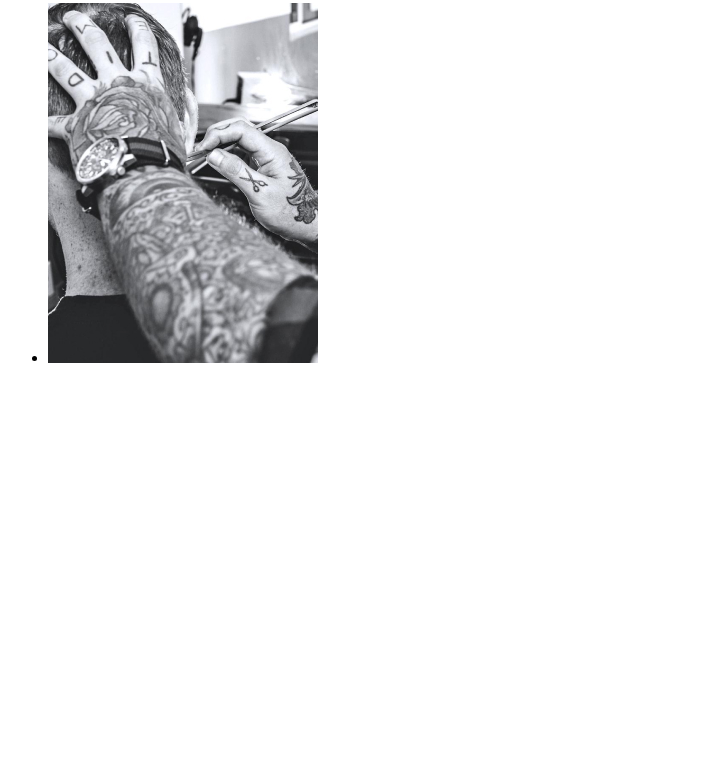
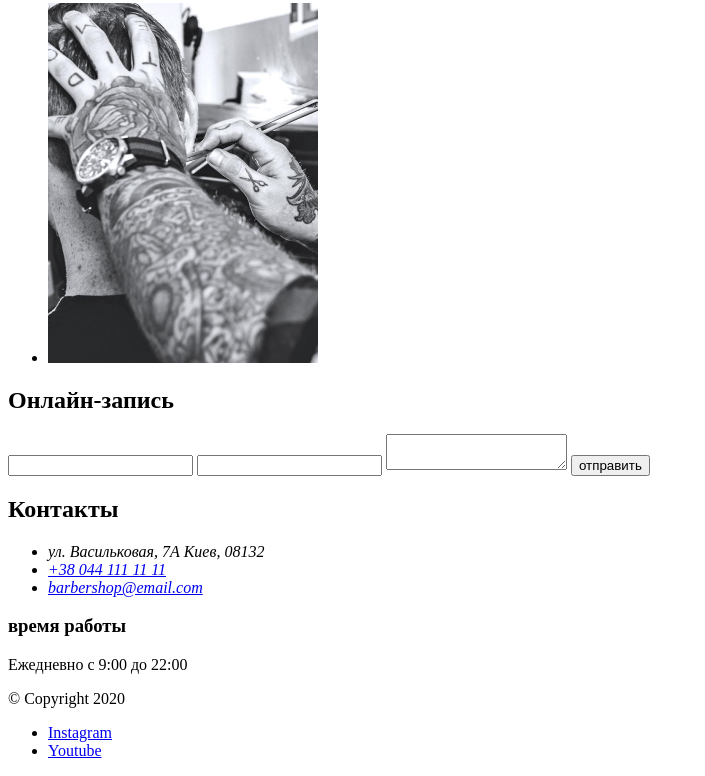
Before and after one commit to Vladosik12333/goit-start, a plain HTML site: page index.html in a window 1280 px wide. Shown: the part 5094-5870 px from the top of the page, without its empty margins (0-705 px from the left). Before the commit the page ends 5477 px from the top, so only its background shows below. Drawn offline with Linux system fonts and the light colour scheme; files whose address does not match are found by name.

Commit message:
lesson 2 end

```diff
--- a/index.html
+++ b/index.html
@@ -5,9 +5,13 @@
         <meta name="viewport" content="width=device-width, initial-scale=1.0">
         <title>My project</title>
     </head>
+    <link rel="preconnect" href="https://fonts.gstatic.com" />
+    <link href="https://fonts.googleapis.com/css2?family=Open+Sans:wght@400;700&family=Raleway:wght@700&display=swap"
+        rel="stylesheet" />
     <body>
 
         <header>
+            <!-- head site -->
             <a>
                 <img src="./images/logo.svg" alt="logo" />
             </a>
@@ -36,6 +40,7 @@
         </header>
 
         <main>
+            <!-- main sections -->
             <section>
                 <ul>
                     <li>
@@ -257,10 +262,42 @@
                     </li>
                 </ul>
             </section>
+            <section>
+                <form>
+                    <h2>Онлайн-запись</h2>
+                    <input type="text" />
+                    <input type="tel" />
+                    <textarea></textarea>
+                    <button type="submit">отправить</button>
+                </form>
+                <div>
+                    <h2>Контакты</h2>
+                    <address>
+                            <ul>
+                                <li>ул. Васильковая, 7А Киев, 08132</li>
+                                <li><a href="tel:+380441111111">+38 044 111 11 11</a></li>
+                                <li><a href="mail:barbershop@email.com">barbershop@email.com</a></li>
+                            </ul>
+                    </address>
+                    <div>
+                        <h3>время работы</h3>
+                        <p>Ежедневно с 9:00 до 22:00</p>
+                    </div>
+                </div>
+            </section>
         </main>
 
         <footer>
-
+            <!-- under site -->
+            <p>&copy; Copyright 2020</p>
+            <ul>
+                <li>
+                    <a href="#">Instagram</a>
+                </li>
+                <li>
+                    <a href="#">Youtube</a>
+                </li>
+            </ul>
         </footer>
 
     </body>
```
